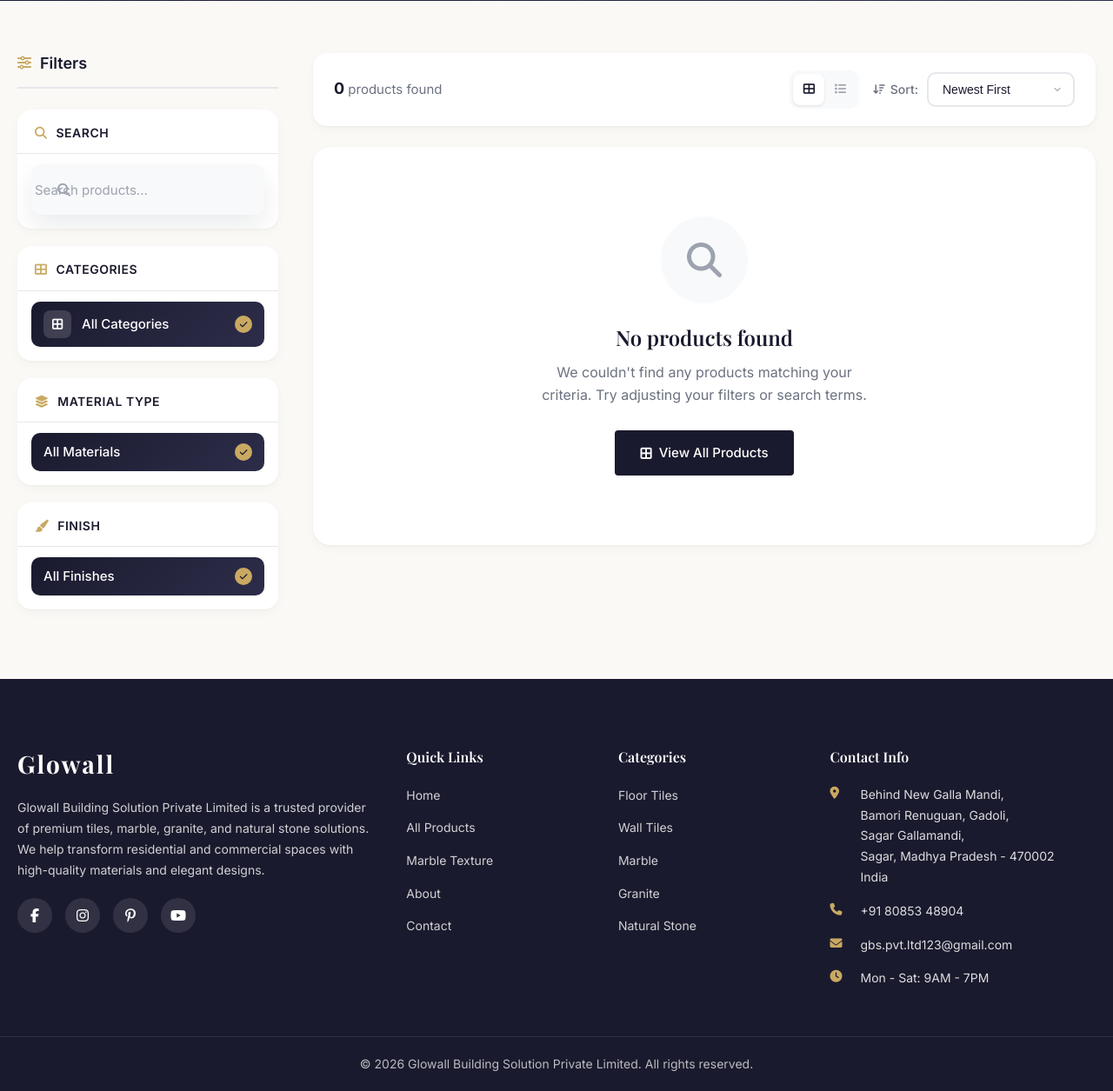
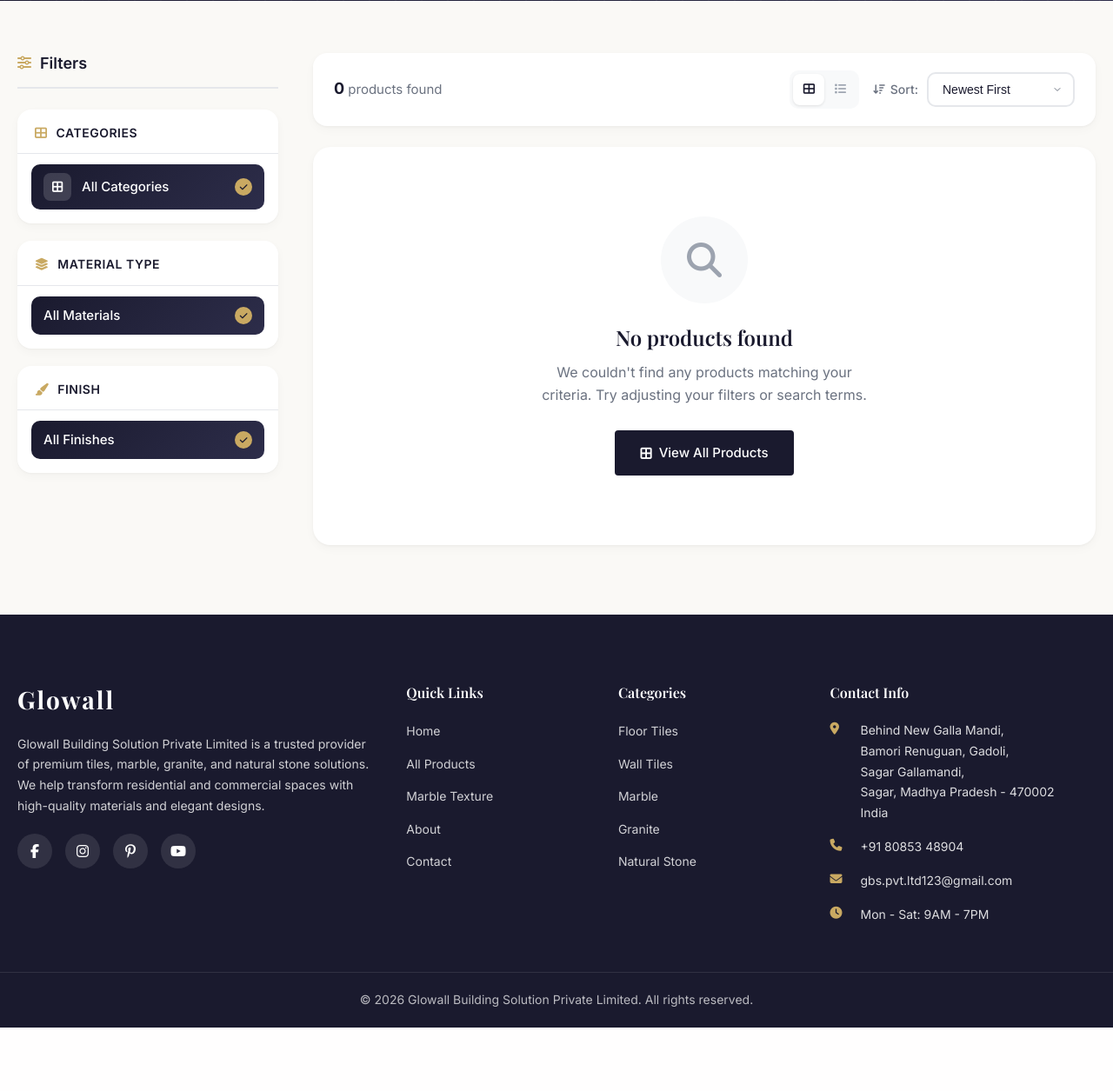
Before and after one commit to Naman7564/Glowall, a Django app: page /products/ in a window 1280 px wide. Shown: the part 442-1697 px from the top of the page at 87% size. After the commit the page ends 1624 px from the top, so only its background shows below. Run offline with Django 5.2, Linux system fonts and the light colour scheme; data that the repository does not hold is empty.

Commit message:
Remove search box from filter sidebar

```diff
--- a/tiles_catalog/templates/catalog/product_list.html
+++ b/tiles_catalog/templates/catalog/product_list.html
@@ -109,55 +109,6 @@
                         Clear All
                     </a>
                     {% endif %}
-                </div>
-
-                <!-- Search Filter -->
-                <div class="filter-card">
-                    <div class="filter-card-header">
-                        <h3 class="filter-card-title">
-                            <i class="fas fa-search"></i>
-                            Search
-                        </h3>
-                    </div>
-                    <div class="filter-card-body">
-                        <form action="" method="get" class="filter-form search-form search-form-inline js-search-form" data-search-url="{% url 'catalog:api_search' %}">
-                            {% if current_category %}<input type="hidden" name="category" value="{{ current_category }}">{% endif %}
-                            {% if current_material %}<input type="hidden" name="material" value="{{ current_material }}">{% endif %}
-                            {% if current_finish %}<input type="hidden" name="finish" value="{{ current_finish }}">{% endif %}
-                            {% if current_sort %}<input type="hidden" name="sort" value="{{ current_sort }}">{% endif %}
-
-                            <div class="modern-search-box">
-                                <div class="search-field">
-                                    <span class="search-field-icon" aria-hidden="true">
-                                        <i class="fas fa-search"></i>
-                                    </span>
-                                    <label class="sr-only" for="catalog-search-input">Search products</label>
-                                    <input type="text" id="catalog-search-input" name="q" placeholder="Search products..." value="{{ search_query }}" class="search-input js-search-input" autocomplete="off">
-                                    <button type="button" class="search-clear js-search-clear" aria-label="Clear search">
-                                        <i class="fas fa-times"></i>
-                                    </button>
-                                </div>
-                            </div>
-
-                            <div class="search-panel search-panel-inline js-search-panel" hidden>
-                                <div class="search-panel-section js-search-recent-section" hidden>
-                                    <div class="search-panel-header">
-                                        <span class="search-panel-label">Recent</span>
-                                    </div>
-                                    <div class="search-chip-list js-search-recent-list"></div>
-                                </div>
-
-                                <div class="search-panel-section js-search-results-section" hidden>
-                                    <div class="search-panel-header">
-                                        <span class="search-panel-label">Suggestions</span>
-                                    </div>
-                                    <div class="search-results js-search-results" role="listbox" aria-label="Search suggestions"></div>
-                                </div>
-
-                                <p class="search-status js-search-status" aria-live="polite">Search by product name, material, or category.</p>
-                            </div>
-                        </form>
-                    </div>
                 </div>
 
                 <!-- Categories Filter -->
```
